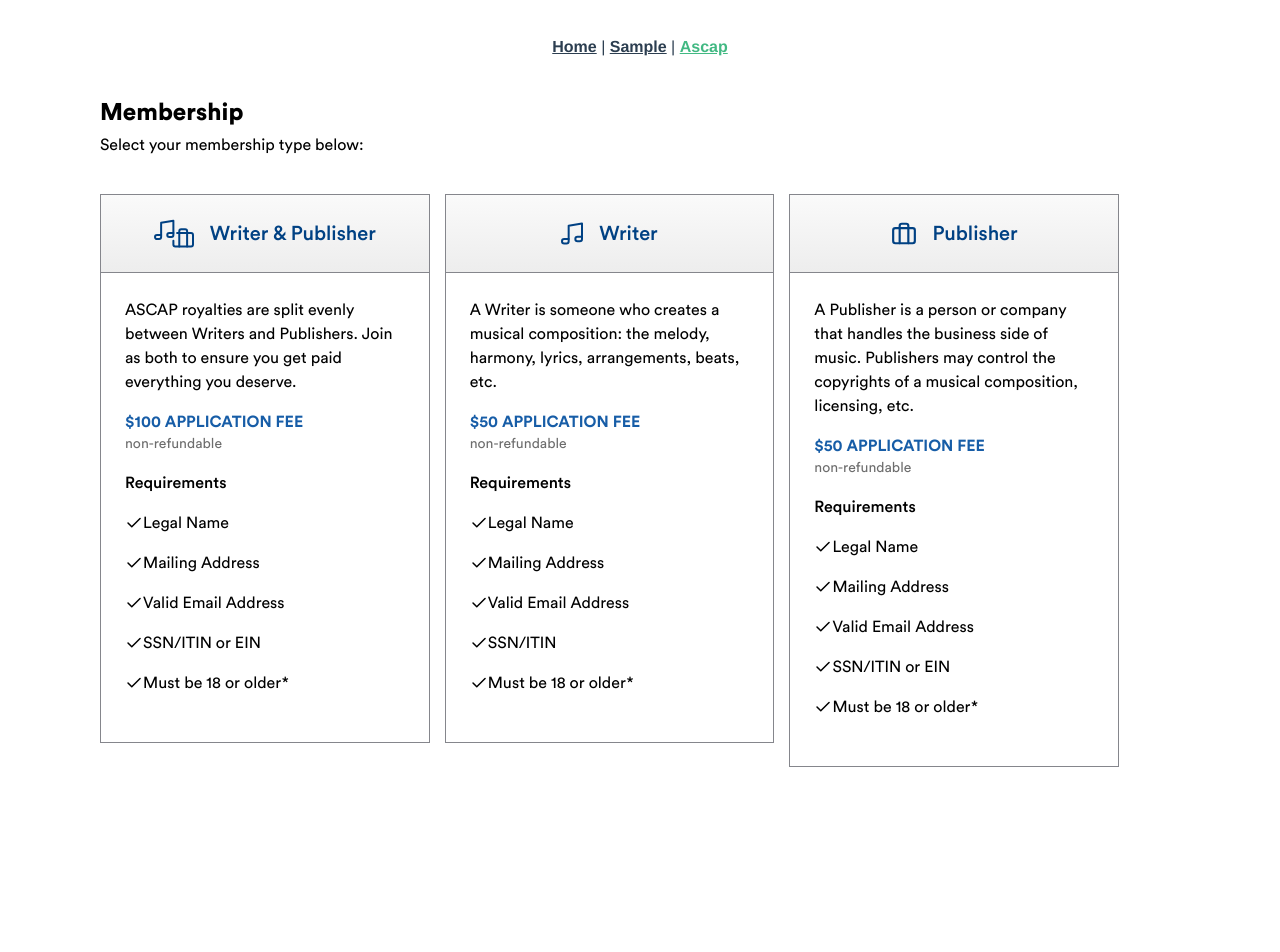
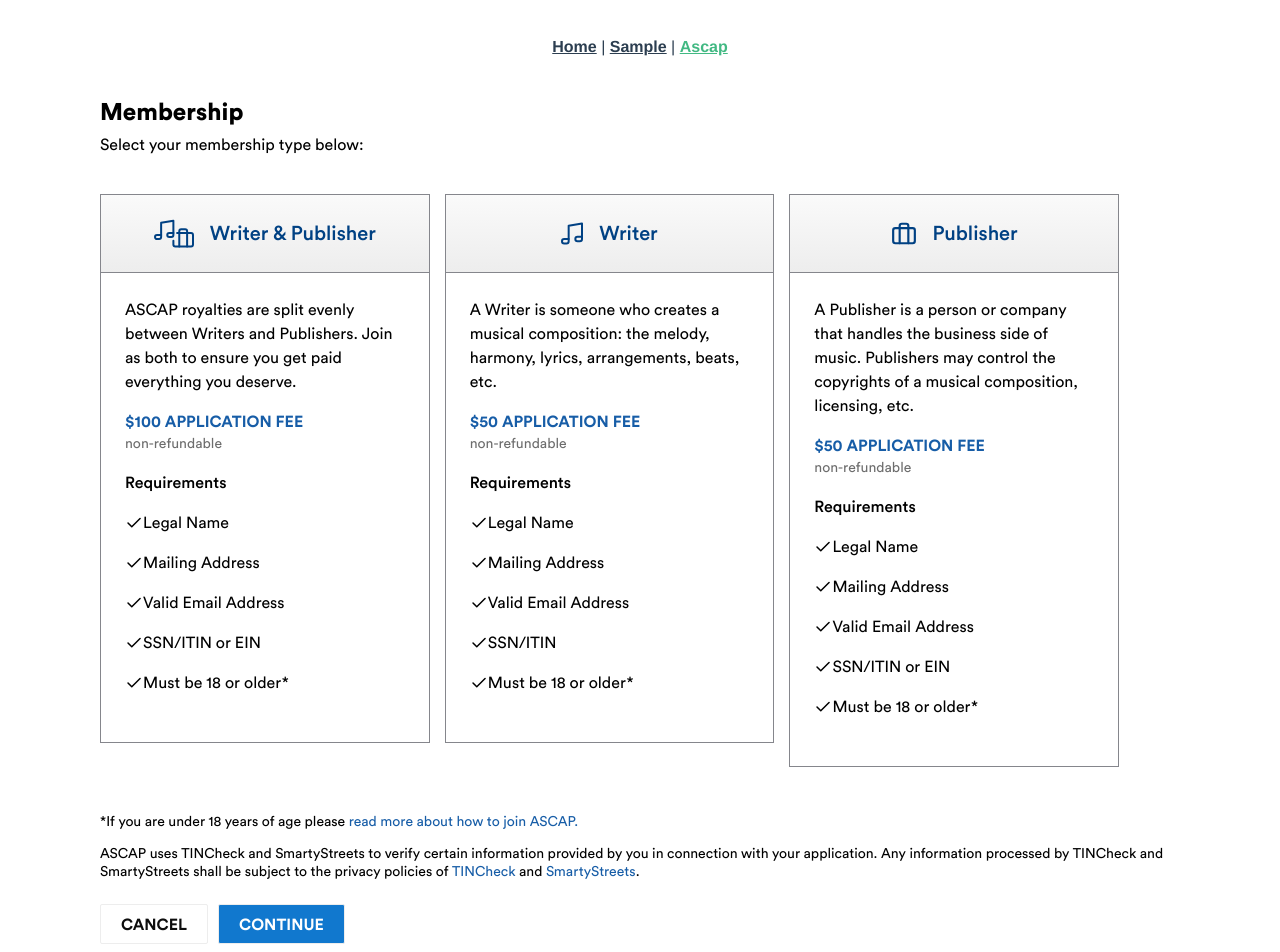
Before and after one commit to Robo-Rin/sample-vue-project, a Vue app: page /#/ascap in a window 1280 px wide. Shown: the top 952 px of the page. Built offline with nearby package versions, Linux system fonts and the light colour scheme.

Commit message:
Add dropdown section

```diff
--- a/src/components/AscapApp/Card.vue
+++ b/src/components/AscapApp/Card.vue
@@ -1,5 +1,5 @@
 <template>
-  <div class="card" :class="{ selected, shouldSelectDim, hovering, shouldHoverDim }">
+  <div class="card" :class="{ selected, shouldSelectDim, hovering, shouldHoverDim, error }">
     <div class="card-inner">
       <div class="card-header">
         <div class="card-header-icon">
@@ -83,6 +83,10 @@
       type: Boolean,
       default: false,
     },
+    error: {
+      type: Boolean,
+      default: false,
+    },
   },
 };
 </script>
@@ -121,6 +125,16 @@
       &-text {
         color: #004183;
       }
+    }
+  }
+
+  &.error {
+    .card-inner {
+      border-color: #cd3533;
+    }
+
+    .card-header {
+      border-color: #cd3533;
     }
   }
 
--- a/src/components/AscapApp/Membership.vue
+++ b/src/components/AscapApp/Membership.vue
@@ -3,7 +3,7 @@
     <div class="membership-text">
       {{ `Membership` }}
     </div>
-    <div class="membership-subtext">
+    <div class="membership-subtext" id="selectMembershipErrorAnchor">
       {{ `Select your membership type below:` }}
     </div>
     <Cards>
@@ -21,6 +21,7 @@
           :should-select-dim="selectedCard !== null && selectedCard !== `writerPublisher`"
           :hovering="hoveringCard === `writerPublisher`"
           :should-hover-dim="hoveringCard !== null && hoveringCard !== `writerPublisher`"
+          :error="selectMembershipError"
         >
           <template #icon>
             <svg id="quavers-and-briefcases" xmlns="http://www.w3.org/2000/svg" stroke-width="2" width="40px" height="29px" viewBox="-24.652 -22.871 40 27" class="ascap-svg-icon">
@@ -50,6 +51,7 @@
           :should-select-dim="selectedCard !== null && selectedCard !== `writer` && hoveringCard !== `writer`"
           :hovering="hoveringCard === `writer`"
           :should-hover-dim="hoveringCard !== null && hoveringCard !== `writer`"
+          :error="selectMembershipError"
         >
           <template #icon>
             <svg id="quavers" xmlns="http://www.w3.org/2000/svg" stroke-width="2" width="22px" height="29px" viewBox="-26.663 -25.084 22 21.999" aria-hidden="true" class="ascap-svg-icon"><path fill="none" d="M-18.997-8.528h-4.443c-1.228,0-2.223,0.996-2.223,2.223c0,1.227,0.996,2.221,2.223,2.221h2.223c1.227,0,2.221-0.994,2.221-2.221V-8.528z M-5.663-10.75h-4.445c-1.227,0-2.221,0.994-2.221,2.221s0.994,2.223,2.221,2.223h2.223c1.227,0,2.222-0.997,2.222-2.223V-10.75z"></path><polyline fill="none" points="-18.997,-8.528 -18.997,-21.862 -5.663,-24.084 -5.663,-10.75 "></polyline></svg>
@@ -70,6 +72,7 @@
           :should-select-dim="selectedCard !== null && selectedCard !== `publisher`"
           :hovering="hoveringCard === `publisher`"
           :should-hover-dim="hoveringCard !== null && hoveringCard !== `publisher`"
+          :error="selectMembershipError"
         >
           <template #icon>
             <svg id="briefcase" xmlns="http://www.w3.org/2000/svg" stroke-width="2" width="26" height="29" viewBox="0 0 24 24" aria-hidden="true" class="ascap-svg-icon"><rect x="2" y="7" width="20" height="14" rx="2" ry="2"></rect><path d="M16 21V5a2 2 0 0 0-2-2h-4a2 2 0 0 0-2 2v16"></path></svg>
@@ -77,6 +80,57 @@
         </Card>
       </label>
     </Cards>
+    <div class="membership-selectMembershipError">
+      <span v-show="selectMembershipError" class="membership-selectMembershipError-text">
+        {{ `Please select your membership type.` }}
+      </span>
+    </div>
+    <div class="membership-readMore">
+      <span>{{ `*If you are under 18 years of age please ` }}</span>
+      <a class="link" href="https://ome.ascap.com/helpcenter#underAge" target="_blank" rel="noreferrer noopener">read more about how to join ASCAP.</a>
+    </div>
+    <div v-show="selectedPublisher" class="membership-publisherType">
+      <div class="membership-publisherType-title">
+        {{ `Publisher Company Type` }}
+      </div>
+      <div class="membership-publisherType-instructions">
+        {{ `Please select the federal tax classification of your publisher company.` }}
+      </div>
+      <div class="membership-publisherType-dropdown">
+        <label id="selectPublisherTypeErrorAnchor" class="membership-publisherType-dropdown-label" :class="{ selectedPublisherType }">
+          {{ `Publisher Company Type` }}
+        </label>
+        <select
+          class="membership-publisherType-dropdown-select"
+          :class="{ error: selectPublisherTypeError }"
+          v-model="selectedPublisherType"
+        >
+          <option>Individual / Sole proprietor or Single-member LLC</option>
+          <option>C Corporation</option>
+          <option>S Corporation</option>
+          <option>LLC - C Corporation</option>
+          <option>LLC - S Corporation</option>
+          <option>LLC - Partnership</option>
+          <option>Partnership</option>
+          <option>Trust / Estate</option>
+          <option>OTHER</option>
+        </select>
+      </div>
+      <div v-show="selectPublisherTypeError" class="membership-publisherType-dropdown-selectPublisherTypeError">
+        {{ `Please select your publisher company type.` }}
+      </div>
+    </div>
+    <div class="membership-policy">
+      {{ `ASCAP uses TINCheck and SmartyStreets to verify certain information provided by you in connection with your application. Any information
+      processed by TINCheck and SmartyStreets shall be subject to the privacy policies of ` }}
+      <a class="link" href="https://www.tincheck.com/pages/tincheck-agreement" target="_blank" rel="noreferrer noopener">TINCheck</a>
+      {{ ` and ` }}
+      <a class="link" href="https://smartystreets.com/legal/privacy-policy" target="_blank" rel="noreferrer noopener">SmartyStreets</a>.
+    </div>
+    <div class="membership-buttons">
+      <button class="membership-buttons-button cancel" @click="handleCancelClick">CANCEL</button>
+      <button class="membership-buttons-button continue" @click="handleContinueClick">CONTINUE</button>
+    </div>
   </div>
 </template>
 
@@ -92,9 +146,48 @@
   },
   data() {
     return {
+      selectMembershipError: false,
+      selectPublisherTypeError: false,
       selectedCard: null,
       hoveringCard: null,
+      selectedPublisherType: null,
     };
+  },
+  computed: {
+    selectedPublisher() {
+      return ['writerPublisher', 'publisher'].includes(this.selectedCard);
+    },
+  },
+  methods: {
+    handleCancelClick() {
+      window.location = 'https://www.ascap.com';
+    },
+    handleContinueClick() {
+      if (this.selectedCard === null) {
+        this.selectMembershipError = true;
+
+        // Scroll cards and instructions into view
+        this.scrollToId('selectMembershipErrorAnchor');
+      } else if (this.selectedPublisherType === null) {
+        this.selectMembershipError = false;
+        this.selectPublisherTypeError = true;
+
+        // Scroll dropdown and instructions into view
+        this.scrollToId('selectPublisherTypeErrorAnchor');
+      } else {
+        this.selectMembershipError = false;
+        this.selectPublisherTypeError = false;
+      }
+    },
+    scrollToId(id) {
+      try {
+        // First try smooth scroll
+        document.getElementById(id).scrollIntoView({ behavior: 'smooth' });
+      } catch (err) {
+        // Fallback to regular scroll
+        document.getElementById(id).scrollIntoView();
+      }
+    },
   },
 };
 </script>
@@ -117,6 +210,131 @@
     padding-bottom: 1.5rem;
     margin-bottom: 1rem;
   }
+
+  &-selectMembershipError {
+    display: inline-block;
+    line-height: 1.3;
+    margin-top: 0.5625rem;
+    margin-bottom: 1rem;
+    font-size: 1rem;
+    color: #cd3533;
+  }
+
+  &-readMore {
+    font-size: 0.875rem;
+    margin-bottom: 0.875rem;
+  }
+
+  &-publisherType {
+    margin: 2.5rem 0;
+
+    &-title {
+      font-family: "Circular Bold", sans-serif;
+      font-size: 1.25rem;
+      margin-bottom: 0.25rem;
+    }
+
+    &-instructions {
+      margin-bottom: 1rem;
+    }
+
+    &-dropdown {
+      display: flex;
+      justify-content: flex-start;
+      align-items: center;
+      height: 3.5rem;
+      width: 43.083rem;
+      padding: 0 0.9375rem;
+      margin: 0 -0.9375rem;
+
+      &-label {
+        display: inline-block;
+        position: absolute;
+        font-size: 1.125rem;
+        color: #6d6d6d;
+        padding: 0 0.75rem;
+        transition: all .3s ease;
+        pointer-events: none;
+
+        &.selectedPublisherType {
+          font-size: 12px;
+          transform: translateX(16px) translateY(-19px);
+          background-color: white;
+          padding: 0 0.125rem;
+        }
+      }
+
+      &-select {
+        cursor: pointer;
+        padding: 0 0.75rem;
+        color: #0d0d0d;
+        font-family: "Circular Book", sans-serif;
+        font-size: 1.125rem;
+        width: 100%;
+        height: 2.5rem;
+        margin: 0.5rem 0;
+        background-color: white;
+
+        &.error {
+          border-color: #cd3533;
+        }
+      }
+
+      &-selectPublisherTypeError {
+        line-height: 1.3;
+        display: inline-block;
+        margin-top: 9px;
+        color: #cd3533;
+      }
+    }
+  }
+
+  &-policy {
+    font-size: 0.875rem;
+  }
+
+  &-buttons {
+    padding: 1.5rem 0;
+
+    &-button {
+      font-family: 'Circular Bold', sans-serif;
+      font-size: 1rem;
+      cursor: pointer;
+      padding: 0.5rem 1.25rem;
+      line-height: 1.125rem;
+      height: 2.5rem;
+      background-color: #fff;
+      color: #0d0d0d;
+      border: 1px solid #ededed;
+      border-radius: 2px;
+      transition: all 0.3s ease-in-out;
+
+      &:not(:last-child) {
+        margin-right: 0.625rem;
+      }
+
+      &:focus {
+        outline: none;
+      }
+
+      &.cancel {
+
+        &:hover {
+          background-color: #fafafa;
+          border-color: #cecece;
+        }
+      }
+
+      &.continue {
+        color: white;
+        background-color: #1178ce;
+
+        &:hover {
+          background-color: #175da7;
+        }
+      }
+    }
+  }
 }
 
 .ascap-svg-icon {
@@ -127,6 +345,17 @@
   stroke-linejoin: round;
 }
 
+.link {
+  color: #175da7;
+  transition: all .2s ease;
+  text-decoration: none;
+  cursor: pointer;
+
+  &:hover {
+    color: #1178ce;
+  }
+}
+
 input[type="radio"] {
   position: absolute;
   top: -9999px;
```
